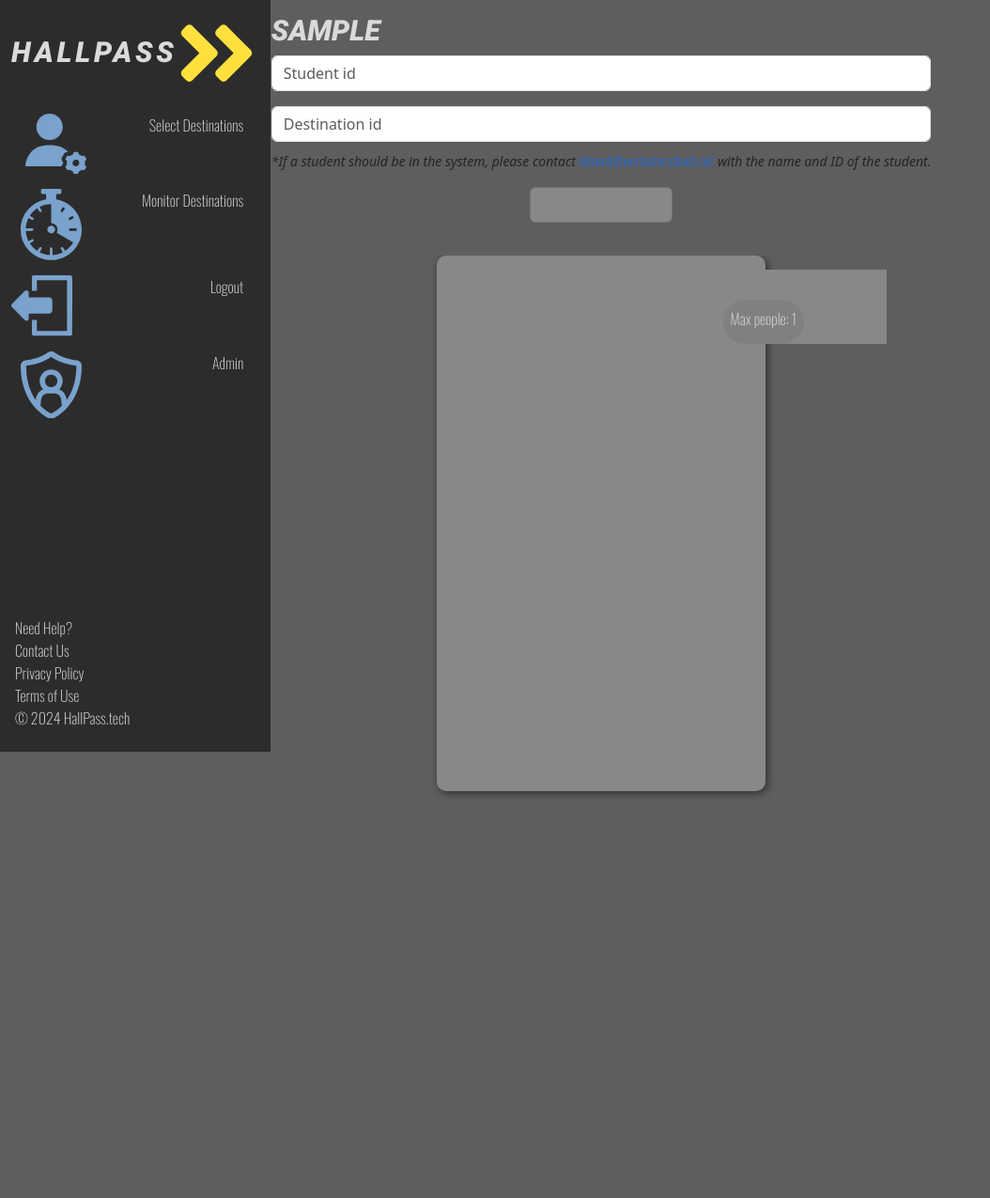
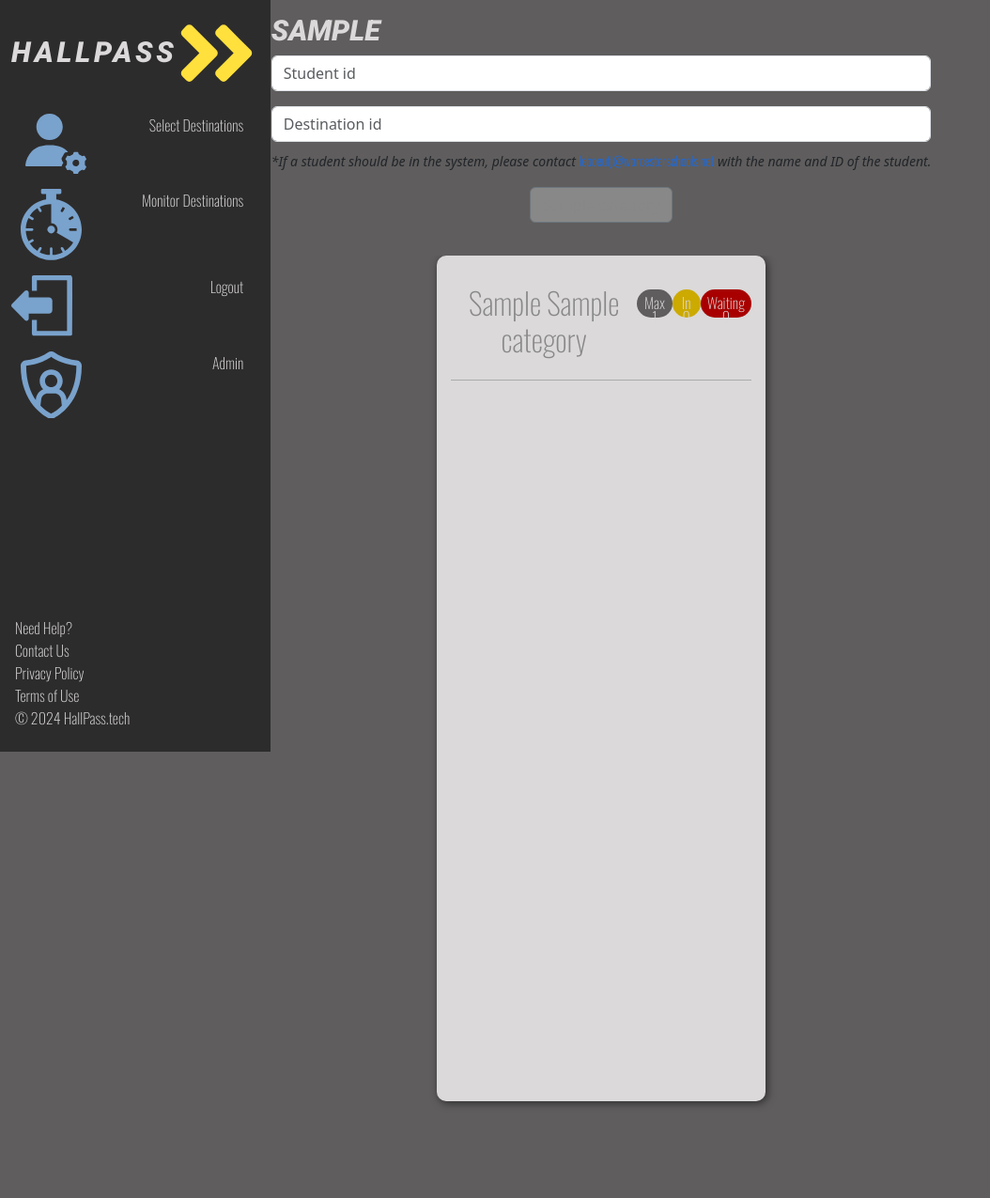
Before and after one commit to worcestertechnicalhighschool/hallpass, a Django app: page /monitor_destinations in a window 1280 px wide. Shown: the whole page at 94% size, without its empty margins (0-1054 px from the left). Before the commit the page ends 847 px from the top, so only its background shows below. Run offline with Django 4.2, Linux system fonts and the light colour scheme; a user stored in the database is signed in; tables that the repository leaves empty hold one stand-in row (values such as "Sample post"); style sheets or scripts are compiled from the project's sources; some libraries are stand-ins or nearby versions.

Commit message:
monitor destination finish

```diff
--- a/hallpass/passes/static/scss/hallpass/pages/monitor-destinations.scss
+++ b/hallpass/passes/static/scss/hallpass/pages/monitor-destinations.scss
@@ -19,20 +19,29 @@
         box-shadow: $drop-shadow;
         width: 350px;
         max-height: 900px;
-        overflow: scroll;
+        overflow: hidden;
+        background-color: $primary;
+        .in {
+            background-color: #ccaa00;
+        }
+        .max {
+            background-color: #5F5D5D;
+        }
+        .waiting {
+            background-color: #A80000;
+        }
         .destination-heading {
             display: flex;
             justify-content: space-evenly;
-            margin-bottom: 2em;
-            padding-right: 5.5em;
-            padding-top: 2em;
-            padding-left: 2em;
-            position: fixed;
+            margin-bottom: 1em;
+            padding-top: 1em;
             em {
-                background-color: gray;
                 border-radius: 2em;
                 color: $primary;
-                padding: .5em;
+                line-height: .9;
+                padding: 7px;
+                height: 30px;
+                margin-top: 5px;
             }
         }
         .destination-body {
@@ -42,7 +51,10 @@
             display: flex;
             flex-direction: column;
             row-gap: 20px;
-
+            overflow: scroll;
+            height: 49.5em;
+            border-radius: $edge-rounding;
+            opacity: .85;
             footer {
                 form {
                     .btn, .form-select {
@@ -59,7 +71,6 @@
                 padding: 20px;
                 width: 100%;
                 border-radius: $edge-rounding;
-                box-shadow: $drop-shadow;
                 display: flex;
                 flex-direction: column;
                 justify-content: space-between;
@@ -80,7 +91,6 @@
                 padding: 20px;
                 width: 100%;
                 border-radius: $edge-rounding;
-                box-shadow: $drop-shadow;
                 display: flex;
                 flex-direction: column;
                 justify-content: space-between;
--- a/hallpass/passes/static/scss/hallpass/variables.scss
+++ b/hallpass/passes/static/scss/hallpass/variables.scss
@@ -9,7 +9,7 @@ $disabled-log: #4e4e4ebe;
 // Colors
 $primary: #dbd9d9;
 $primary-hover: #79a2cc;
-$link-color: #dbd9d9;
+$link-color: #dbd9d9;;
 
 // Transition
 $soft: 0.3s all ease;
--- a/hallpass/passes/templates/pages/monitor_destinations.html
+++ b/hallpass/passes/templates/pages/monitor_destinations.html
@@ -29,8 +29,9 @@
     <section class="monitor-destinations" style="grid-template-columns: repeat({{ destination_data|length }}, 350px);">
         {% if destination_data %}
             {% for queue in destination_data %}
-                <aside class="destination" style="background-color: {{ queue.destination.category.color }}; color:{{ queue.destination.category.text_color }}  ">
-                    <div class="destination-heading" style="background-color: {{ queue.destination.category.color }};"><h2>{{ queue.destination }}</h2> <br> <em>Max people: {{ queue.destination.max_people_allowed }}</em></div>
+                <aside class="destination">
+                    <div class="destination-heading" style="color: {{ queue.destination.category.color }};"><h2>{{ queue.destination }}</h2> <br> <em class="max">Max {{ queue.destination.max_people_allowed }}</em> <br> <em class="in">In {{ queue.people_in }}</em> <br> <em class="waiting">Waiting {{ queue.queue }}</em></div>
+                    <hr>
                     <section class="destination-body">
                             {% for log in queue.logs %}
                                 {% if not log.time_in %}
@@ -53,9 +54,6 @@
                                                     Cancel
                                                 </button>
                                             </form>
-
-
-
                                             <form action="{% url 'change_location' %}" method="POST" class="flex-grow-1 px-1 mt-2" style="width:100%">
                                                 {% csrf_token %}
                                                 <div class="input-group">
@@ -69,14 +67,9 @@
                                                 </div>
                                             </form>
                                         </footer>
-
-
-
-
-
                                     </div>
                                 {% else %}
-                                    <div class="destination-log">
+                                    <div class="destination-log" style="background-color: {{ queue.destination.category.color }};">
                                         <div class="student">{{ log.student_id }}</div>
                                         <div class="time-in">Time In: {{ log.time_in|date:"h:i A" }}</div>
                                         <div class="timer-display"> &nbsp; </div>
--- a/hallpass/passes/views.py
+++ b/hallpass/passes/views.py
@@ -102,7 +102,6 @@ def monitor_destinations(request):
                 # I'VE TEMP DISABLED THIS FOR USER TESTING
                 # Check if MAX_ALLOWED has been met yet. If not, time_in immediately
                 queue = Profile.objects.filter(user = request.user)[0].queue
-
                 if queue:
                     max = destination.max_people_allowed
                     count_in = len(HallPass.objects.filter(destination = destination).exclude(time_in = None).filter(time_out = None))
@@ -121,6 +120,8 @@ def monitor_destinations(request):
             {
                 "destination": destination,
                 "logs": logs,
+                "people_in": len(HallPass.objects.filter(destination = destination).exclude(time_in = None).filter(time_out = None)),
+                "queue": len(HallPass.objects.filter(destination = destination).filter(time_out = None)) - len(HallPass.objects.filter(destination = destination).exclude(time_in = None).filter(time_out = None)),
             }
         )
     return render(
```
